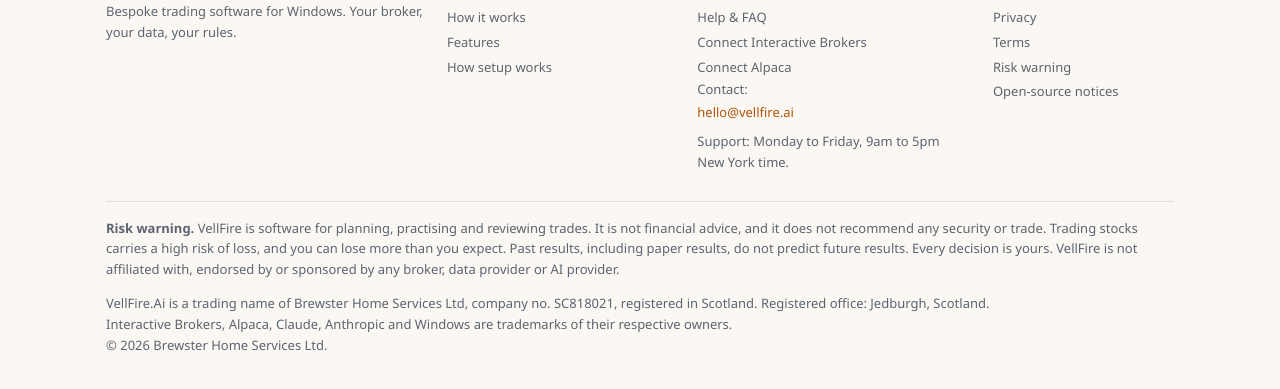
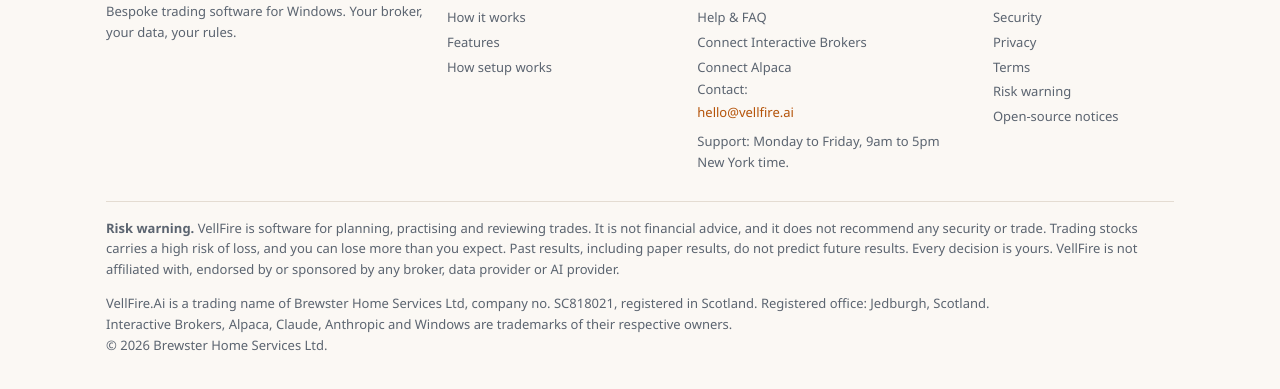
Before and after one commit to Vellfire-ai/vellfire.ai, a plain HTML site: page docs/thanks.html in a window 1280 px wide. Shown: the part 695-1084 px from the top of the page. Drawn offline with Linux system fonts and the light colour scheme.

Commit message:
site: docs/thanks.html (site v2)

```diff
--- a/docs/thanks.html
+++ b/docs/thanks.html
@@ -31,7 +31,7 @@
   <div><p class="brandline">VellFire<span style="color:var(--accent)">.Ai</span></p><p>Bespoke trading software for Windows. Your broker, your data, your rules.</p></div>
   <div><h4>Product</h4><a href="index.html#how">How it works</a><a href="features.html">Features</a><a href="get-started.html">How setup works</a></div>
   <div><h4>Help</h4><a href="help.html">Help &amp; FAQ</a><a href="get-started.html#ibkr">Connect Interactive Brokers</a><a href="get-started.html#alpaca">Connect Alpaca</a><p>Contact: <a data-mail href="mailto:hello@vellfire.ai">hello@vellfire.ai</a></p><p>Support: Monday to Friday, 9am to 5pm New York time.</p></div>
-  <div><h4>Legal</h4><a href="privacy.html">Privacy</a><a href="terms.html">Terms</a><a href="risk.html">Risk warning</a><a href="notices.html">Open-source notices</a></div>
+  <div><h4>Legal</h4><a href="security.html">Security</a><a href="privacy.html">Privacy</a><a href="terms.html">Terms</a><a href="risk.html">Risk warning</a><a href="notices.html">Open-source notices</a></div>
  </div>
  <p class="warn"><b>Risk warning.</b> VellFire is software for planning, practising and reviewing trades. It is not financial advice, and it does not recommend any security or trade. Trading stocks carries a high risk of loss, and you can lose more than you expect. Past results, including paper results, do not predict future results. Every decision is yours. VellFire is not affiliated with, endorsed by or sponsored by any broker, data provider or AI provider.</p>
  <p>VellFire.Ai is a trading name of Brewster Home Services Ltd, company no. SC818021, registered in Scotland. Registered office: Jedburgh, Scotland.<br>Interactive Brokers, Alpaca, Claude, Anthropic and Windows are trademarks of their respective owners.<br>© 2026 Brewster Home Services Ltd.</p>
```
